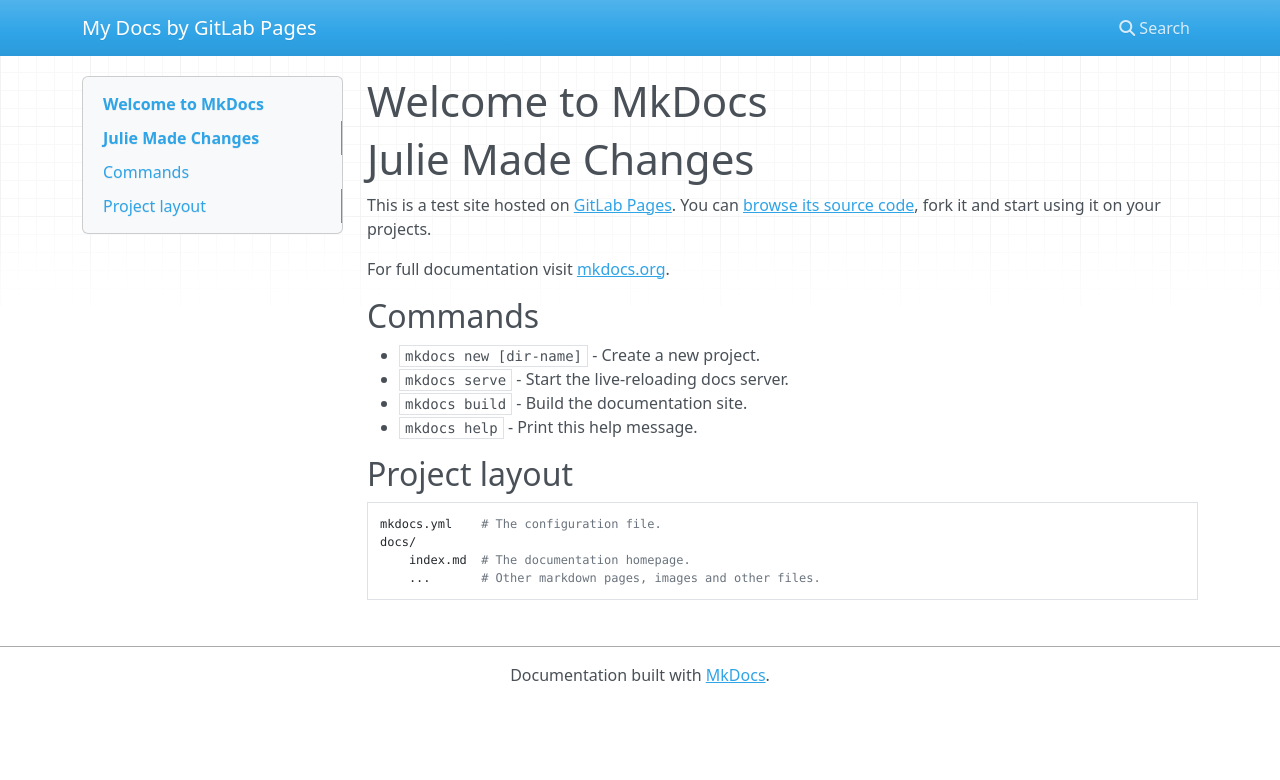
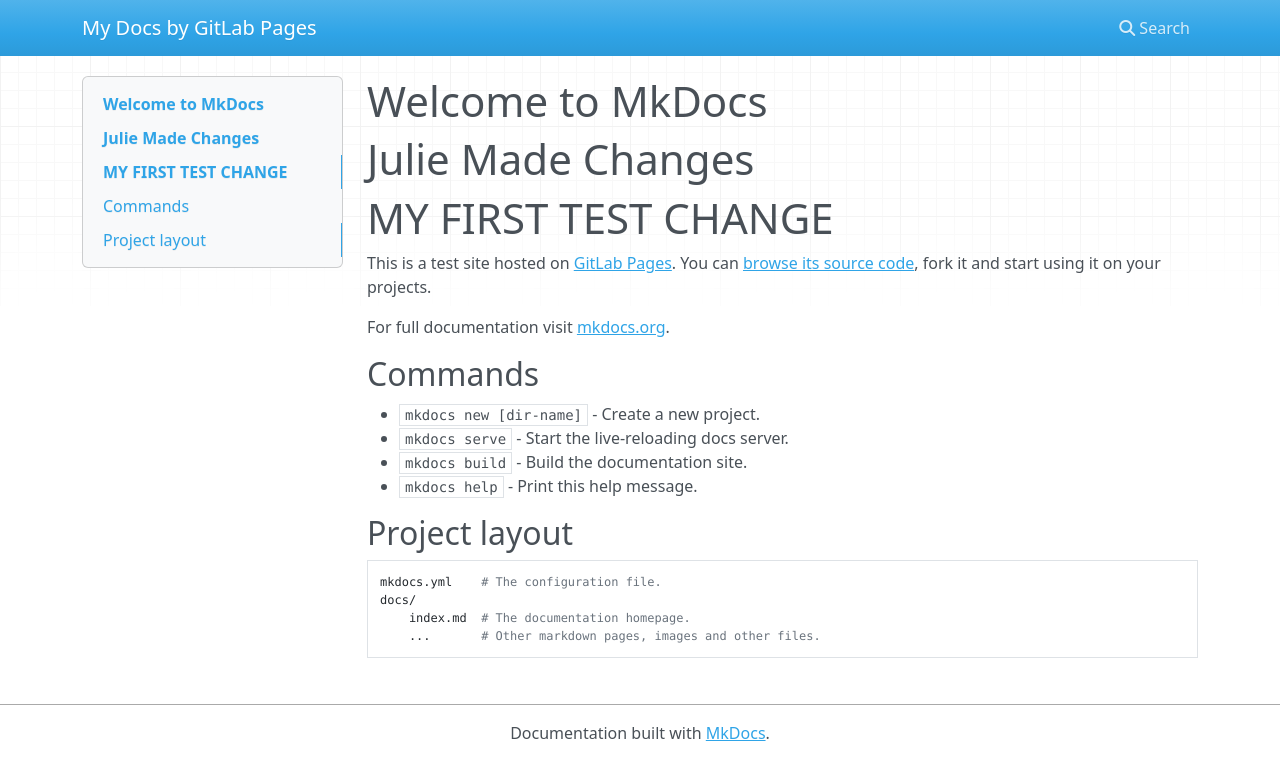
Before and after one commit to JulieSundar/codettesbootcamp2023-juliesundar01, an MkDocs documentation site: the page built from docs/index.md, in a window 1280 px wide. Shown: the top 780 px of the page. Built offline with MkDocs 1.6.1, drawn with Linux system fonts in a browser that asks for light colours; nearby versions of some CDN libraries.

Commit message:
Update index.md

```diff
--- a/docs/index.md
+++ b/docs/index.md
@@ -1,5 +1,7 @@
 # Welcome to MkDocs
 #Julie Made Changes
+
+# MY FIRST TEST CHANGE
 
 This is a test site hosted on [GitLab Pages](https://pages.gitlab.io). You can
 [browse its source code](https://gitlab.com/pages/mkdocs), fork it and start
```
